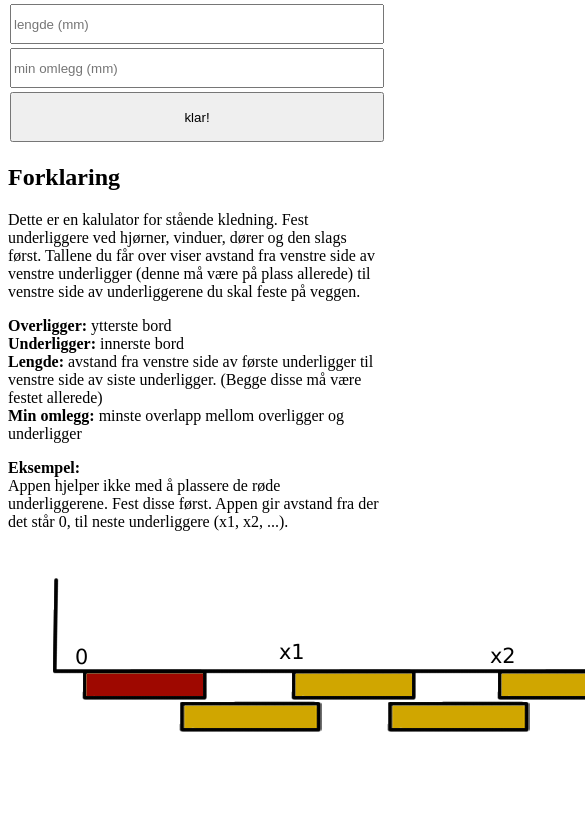
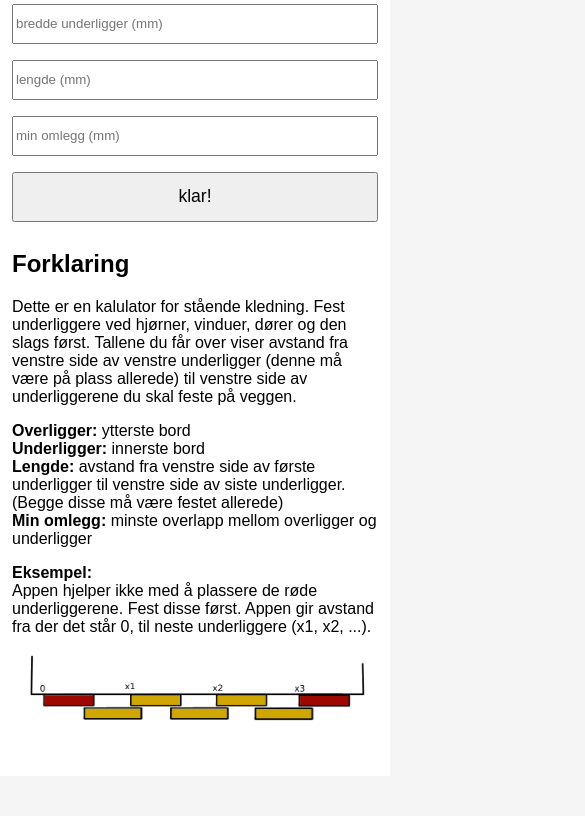
Before and after one commit to Stoggar/KledningAppen, a plain HTML site: page index.html in a window 390 px wide. Shown: the part 152-968 px from the top of the page, 585 px wide, since content can reach past the window. After the commit the page ends 928 px from the top, so only its background shows below. Drawn offline with Linux system fonts and the light colour scheme.

Commit message:
fix layout

```diff
--- a/css/kledning.css
+++ b/css/kledning.css
@@ -1,24 +1,47 @@
+/* Container for responsive layout */
+.kledning_container {
+    max-width: 500px;
+    margin: 40px auto;
+    padding: 24px;
+    background: #fff;
+    border-radius: 12px;
+    box-shadow: 0 2px 12px rgba(0,0,0,0.07);
+}
+
+body {
+    background: #f5f5f5;
+    margin: 0;
+    min-height: 100vh;
+    font-family: sans-serif;
+}
 
 .kledning_input {
-    width: 40%;
+    width: 100%;
     height: 40px;
-    margin: 2px;
+    margin: 8px 0;
+    box-sizing: border-box;
 }
 
 .kledning_button {
-    width: 20%;
+    width: 100%;
     height: 50px;
     padding: 5px;
-    margin: 2px;
+    margin: 12px 0;
+    box-sizing: border-box;
+    font-size: 1.1em;
 }
 
-
 @media only screen and (max-width: 600px) {
-    .kledning_input {
-       width: 100%;
+    .kledning_container {
+        max-width: 100vw;
+        margin: 0;
+        border-radius: 0;
+        padding: 12px;
+        box-shadow: none;
     }
-
+    .kledning_input,
     .kledning_button {
-       width: 100%;
+        width: 100%;
+        margin: 8px 0;
     }
 }
--- a/index.html
+++ b/index.html
@@ -1,7 +1,11 @@
+<html>
 <script type="text/javascript" src="js/main.js"></script>
 <script type="text/javascript" src="js/wall.js"></script>
 <link rel="stylesheet" type="text/css" href="css/kledning.css">
+<meta name="viewport" content="width=device-width, initial-scale=1">
 
+<body>
+    <div class="kledning_container">
     <h1> Kledning-hjelperen </h1>
     <input class="kledning_input" type="text" id="overligger" name="overligger" placeholder="bredde overligger (mm)"><br>
     <input class="kledning_input" type="text" id="underligger" name="underligger" placeholder="bredde underligger (mm)"><br>
@@ -30,5 +34,8 @@
         Appen hjelper ikke med å plassere de røde underliggerene.
         Fest disse først.
         Appen gir avstand fra der det står 0, til neste underliggere (x1, x2, ...).
-<img src="media/kledning_illustrasjon.png" style="width:inherit;">
+    <img src="media/kledning_illustrasjon.png" style="max-width:100%;height:auto;display:block;margin:0 auto;">
     </p>
+    </div>
+</body>
+</html>
```
Lines whose indentation alone changed are shown as unchanged.
